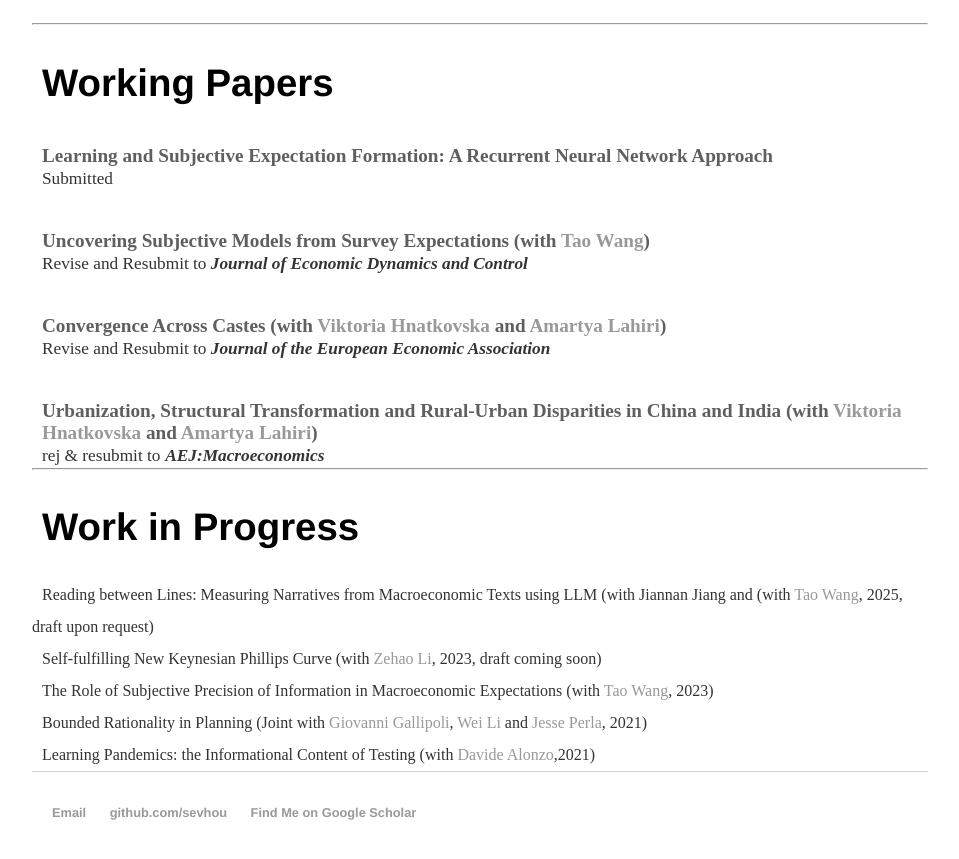
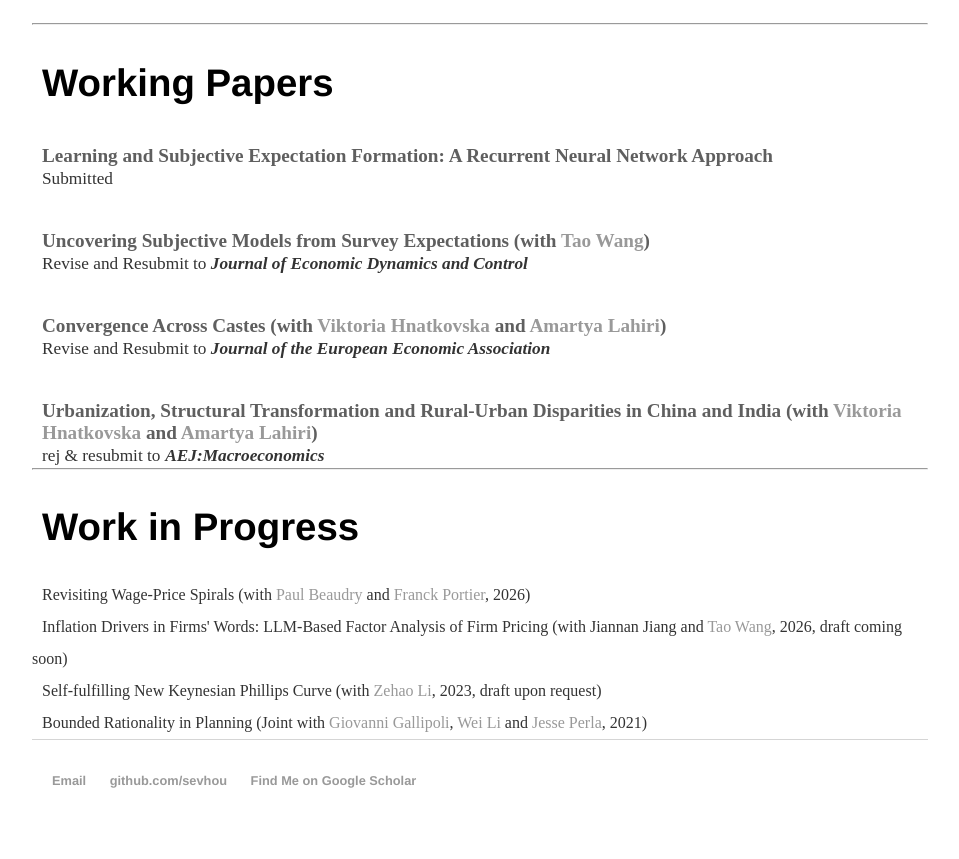
Before and after one commit to sevhou/sevhou.github.io, a Jekyll site: the page built from research/index.html, in a window 1280 px wide and 900 px high, scrolled down 735 px. Shown: the top 859 px of the window, without its empty margins (160-1119 px from the left). Built offline with Jekyll 4.4.1, drawn with Linux system fonts in a browser that asks for light colours.

Commit message:
Update index.html

```diff
--- a/research/index.html
+++ b/research/index.html
@@ -105,12 +105,10 @@ China and India (with <a href="https://hnatkovska.arts.ubc.ca/">Viktoria Hnatkov
 
 	<h1>Work in Progress</h1>
 
-
-	<pp>Reading between Lines: Measuring Narratives from Macroeconomic Texts using LLM (with Jiannan Jiang and (with <a href="https://taowangecon.github.io/">Tao Wang</a>, 2025, draft upon request) </pp> <br>
-	<pp>Self-fulfilling New Keynesian Phillips Curve (with <a href="https://lizehao.weebly.com/">Zehao Li</a>, 2023, draft coming soon) </pp> <br>
-	<pp>The Role of Subjective Precision of Information in Macroeconomic Expectations (with <a href="https://taowangecon.github.io/">Tao Wang</a>, 2023)</pp> <br>
+	<pp>Revisiting Wage-Price Spirals (with <a href="https://economics.ubc.ca/faculty-and-staff/paul-beaudry/">Paul Beaudry</a> and <a href="https://fportier.wordpress.com/">Franck Portier</a>, 2026) </pp> <br>
+	<pp>Inflation Drivers in Firms' Words: LLM-Based Factor Analysis of Firm Pricing (with Jiannan Jiang and <a href="https://taowangecon.github.io/">Tao Wang</a>, 2026, draft coming soon) </pp> <br>
+	<pp>Self-fulfilling New Keynesian Phillips Curve (with <a href="https://lizehao.weebly.com/">Zehao Li</a>, 2023, draft upon request) </pp> <br>
   	<pp>Bounded Rationality in Planning (Joint with <a href="https://app.scholarsite.io/giovanni-gallipoli">Giovanni Gallipoli</a>, <a href="https://economics.ubc.ca/faculty-and-staff/wei-li/">Wei Li</a> and <a href="https://www.jesseperla.com/">Jesse Perla</a>, 2021)</pp> <br>
-	<pp>Learning Pandemics: the Informational Content of Testing (with <a href="https://davidealonzo.github.io/">Davide Alonzo</a>,2021)</pp> <br>
 
 
 
```
